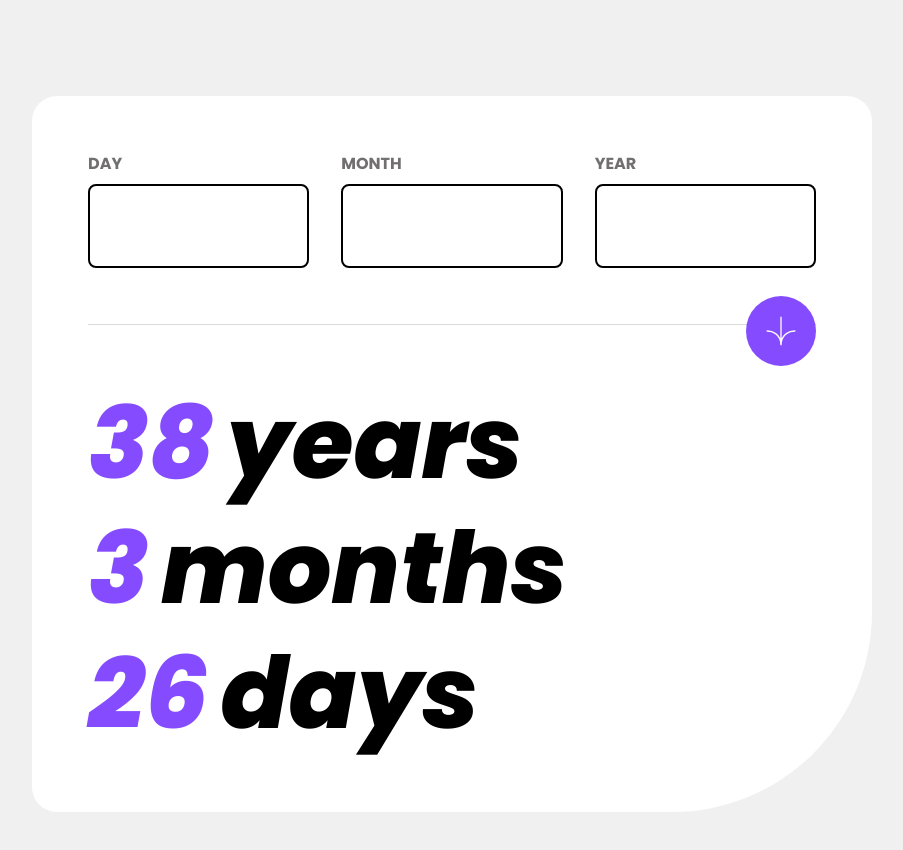
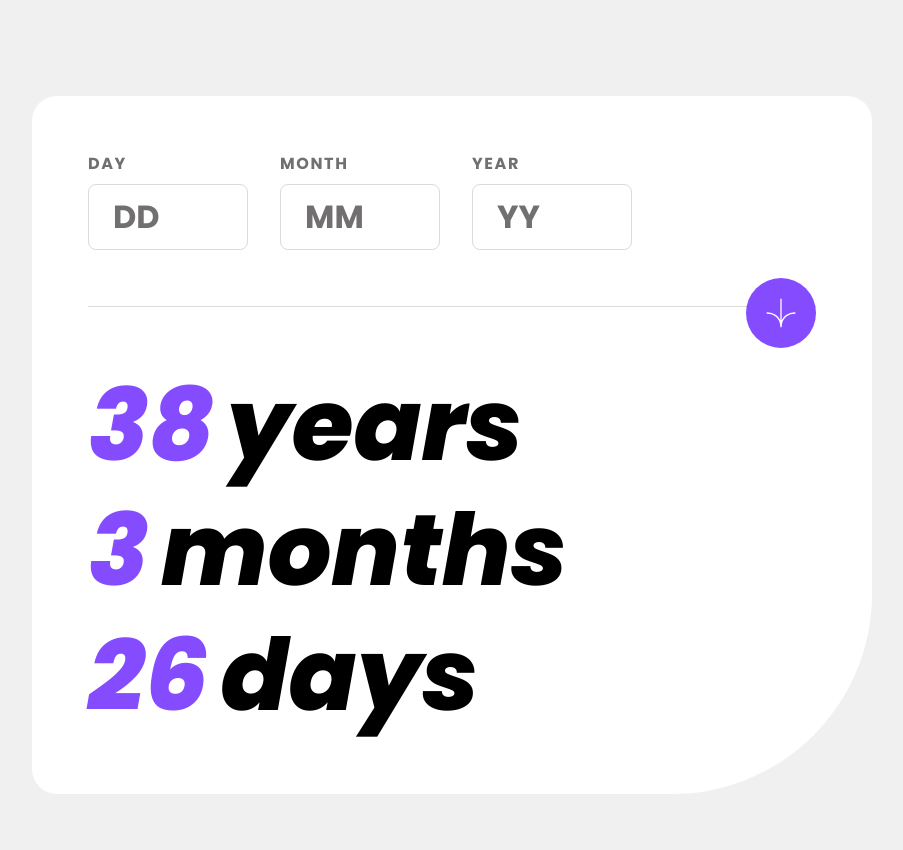
Before and after one commit to philliplam8/age-calculator-app-challenge, a React (Create React App) app: page / in a window 1280 px wide. Shown: the top 850 px of the page, without its empty margins (188-1091 px from the left). Built offline with nearby package versions, Linux system fonts and the light colour scheme.

Commit message:
feat(TextField): adding UI for error validation

```diff
--- a/src/components/UI/TextField/TextField.tsx
+++ b/src/components/UI/TextField/TextField.tsx
@@ -1,11 +1,36 @@
-export default function TextField(props: { label: string }): JSX.Element {
+const ERROR_MESSAGE: string = "This field is required";
+
+function ErrorMessage(): JSX.Element {
+  return <div className="italic text-lightRed">{ERROR_MESSAGE}</div>;
+}
+
+export default function TextField(props: {
+  label: string;
+  placeholder: string;
+  error?: boolean;
+}): JSX.Element {
   return (
     <div className="flex flex-col gap-y-2">
-      <div className="font-bold text-smokeyGrey uppercase">{props.label}</div>
+      {/* Input Field Label */}
+      <div
+        className={`font-bold text-smokeyGrey uppercase tracking-widest ${
+          props.error && "text-lightRed"
+        }`}
+      >
+        {props.label}
+      </div>
+
+      {/* Input Field */}
       <input
+        id={props.label}
+        name={props.label}
         type="number"
-        className="w-full p-4 border-2 border-gray rounded-lg text-[32px]"
+        className="w-full max-w-[160px] px-6 py-2 border-[1px] border-lightGrey focus:border-purple active:border-purple outline-none rounded-lg text-[32px] placeholder:text-smokeyGrey"
+        placeholder={props.placeholder}
       />
+
+      {/* Error Validation */}
+      {props.error && <ErrorMessage />}
     </div>
   );
 }
```
